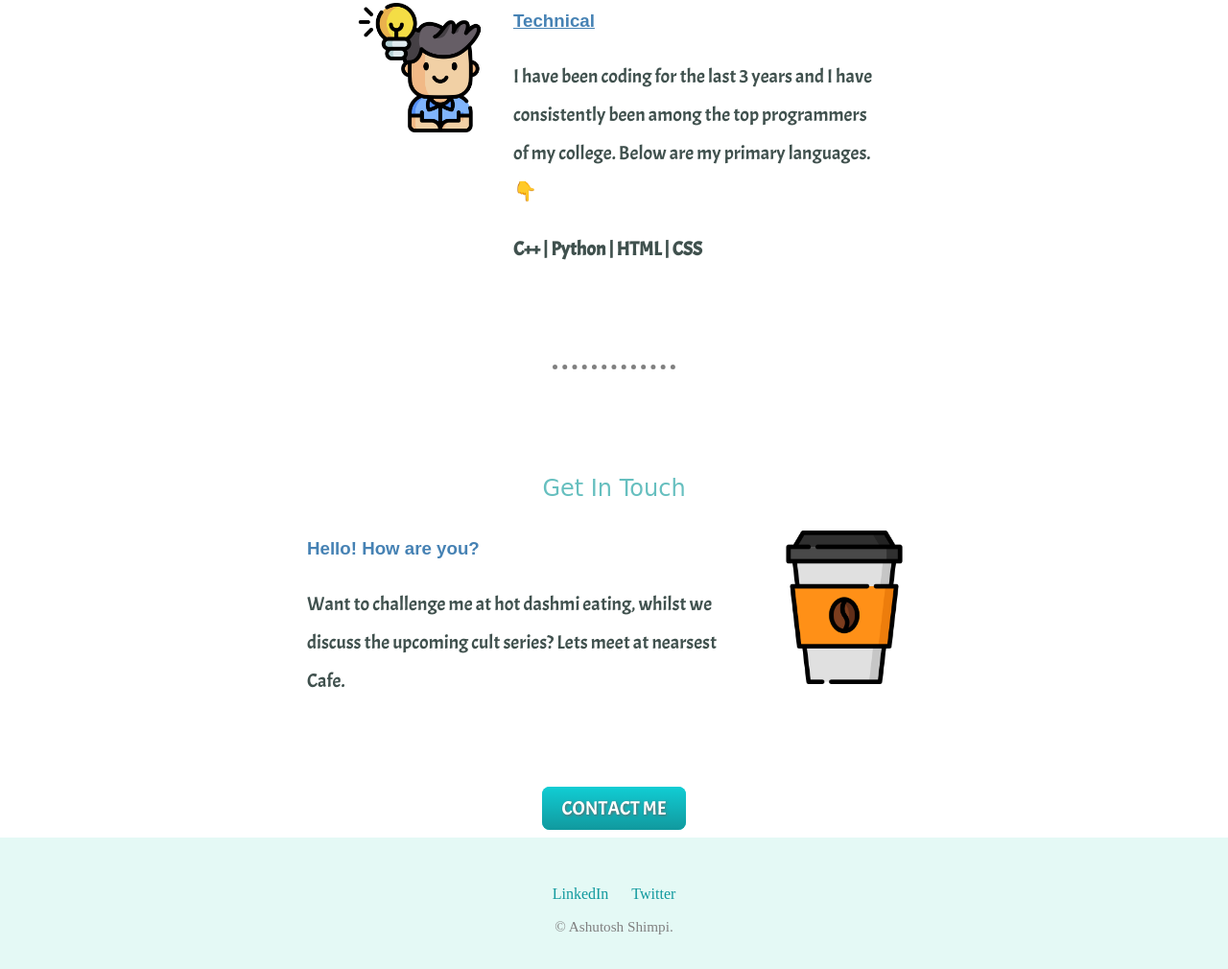
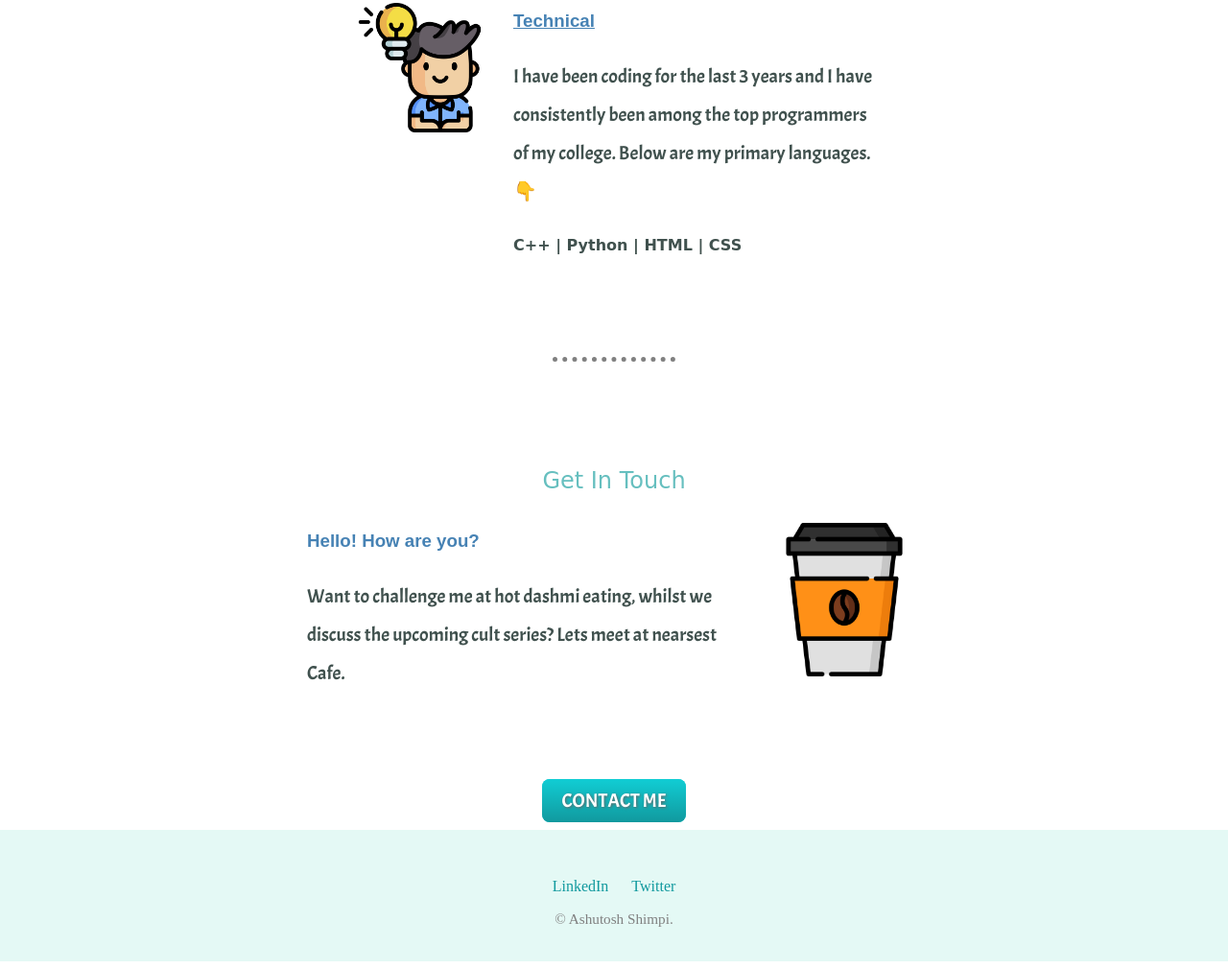
Before and after one commit to Ashuu02/my_site, a plain HTML site: page index.html in a window 1280 px wide. Shown: the part 1267-2277 px from the top of the page at 96% size. Drawn offline with Linux system fonts and the light colour scheme.

Commit message:
Update index.html

```diff
--- a/index.html
+++ b/index.html
@@ -31,7 +31,7 @@
             <h3 class="Technical"><u>Technical</u></h3>
             <link href="https://fonts.googleapis.com/css2?family=Acme&display=swap" rel="stylesheet">
             <p class="code_intro">I have been coding for the last 3 years and I have consistently been among the top programmers of my college. Below are my primary languages.👇</p>
-            <p class="code_intro"><b>C++  |  Python  |  HTML  |  CSS</b></p>
+            <p class="language"><b>C++  |  Python  |  HTML  |  CSS</b></p>
 
             <!-- <h3 class="Technical"><u>Non-Technical</u></h3>
             <p class="language"><b>Communication  |  Public speaking  |  painting</b></p> -->
```
